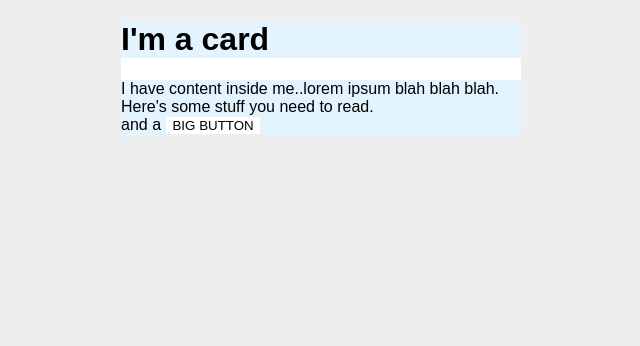
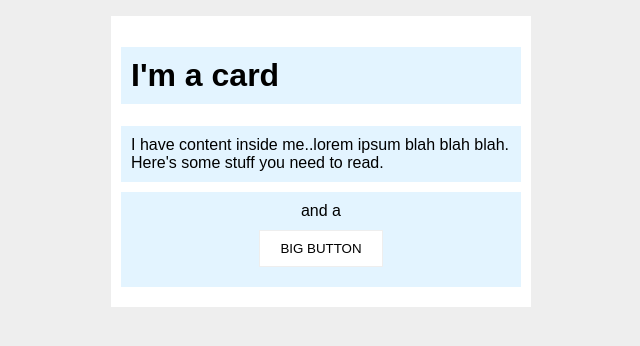
Before and after one commit to MrShtash/DI-Bootcamp-Stage1, a plain HTML site: page CSS_Basic/Basic-Exercises/Exercise-8/index.html in a window 1280 px wide. Shown: the whole page, without its empty margins (319-959 px from the left). Drawn offline with Linux system fonts and the light colour scheme.

Commit message:
add margin, pudding eveverywhere. correct display in the button and text align. saw the answers and correct

```diff
--- a/CSS_Basic/Basic-Exercises/Exercise-8/style.css
+++ b/CSS_Basic/Basic-Exercises/Exercise-8/style.css
@@ -7,21 +7,31 @@ body {
     width: 400px;
     background: #fff;
     margin: 16px auto;
+    padding: 10px;
   }
 
   .title {
     background: #e3f4ff;
+    padding: 10px;
   }
 
   .content {
     background: #e3f4ff;
+    margin-bottom: 10px;
+    padding: 10px;
   }
 
   .button-container {
     background: #e3f4ff;
+    margin-bottom: 10px;
+    padding: 10px;
+    text-align: center;
   }
 
   button {
     background: white;
     border: 1px solid #eee;
+    display: block;
+    padding: 10px 20px;
+    margin: 10px auto;
   }
```
